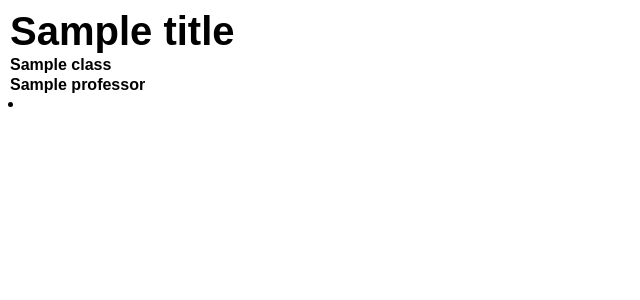
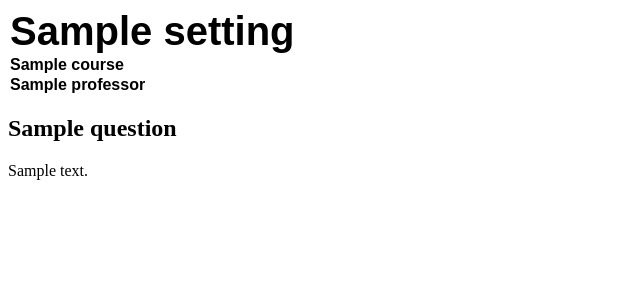
Before and after one commit to SpencerPresley/UMBC-2024-Hackathon, a FastAPI app: template templates/finshed_test.html in a window 1280 px wide. Shown: the top 300 px of the page, without its empty margins (0-640 px from the left). Run offline with FastAPI, Linux system fonts and the light colour scheme; the template is opened without the code that fills it: most values are stand-ins (such as "Sample title", 1, 10 or a date in 2020).

Commit message:
basic test

```diff
--- a/server.py
+++ b/server.py
@@ -41,6 +41,8 @@ def final(
     # give ai code the FormSettings object and get back a GeneratedTest to create the edit form
     print("hi")
 
+    fake_response=GeneratedTest(questions=[QAPair(question="What is 2+2?", answer="4"),QAPair(question="What is 1+2?",answer="3")])
+
     return templates.TemplateResponse(
-        request=request, name="finshed_test.html", context={"Title": data.title,"Class":data.course,"Professor":data.professor}
+        request=request, name="finshed_test.html", context={"Settings": data,"Test":fake_response}
     )
--- a/templates/finshed_test.html
+++ b/templates/finshed_test.html
@@ -7,13 +7,14 @@
     <link rel="stylesheet" href="finished_test.css">
 </head>
 <header>
-        <input type="text" name="titleBox" value= "{{ Title }}" class="h1">
-        <input type="text" name="classBox" value= "{{ Class }}" class="h3">
-        <input type="text" name="classBox" value= "{{ Professor }}" class="h3">
+        <input type="text" name="titleBox" value= "{{ Settings.title }}" class="h1">
+        <input type="text" name="classBox" value= "{{ Settings.course }}" class="h3">
+        <input type="text" name="classBox" value= "{{ Settings.professor }}" class="h3">
 </header>
 <body>
-    <li>
-        <!-- <input type="text" name="classBox" value= "{{ question }}" class="h4"> -->
-    </li>
+    {%- for question in Test.questions %}
+    <h2>{{question.question}}</h2>
+    <p>{{question.answer}}</p>
+    {% endfor %}
 </body>
 </html>
```
